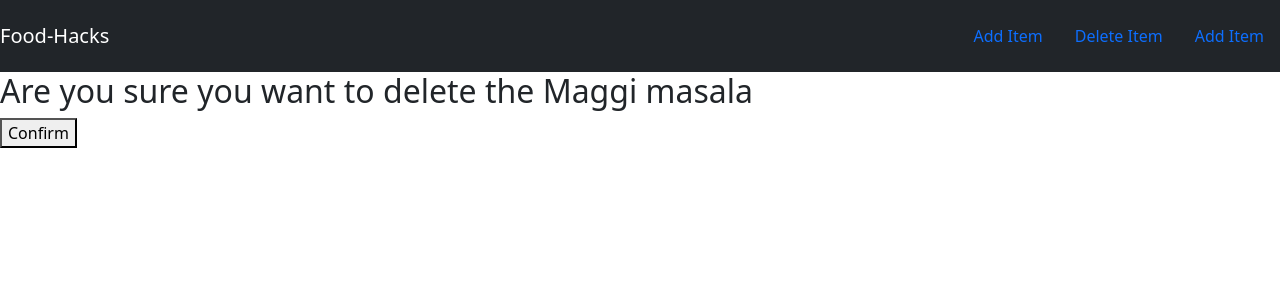
After one commit to gunjan1831/Food-Hacks, a Django app: page /delete/3/ in a window 1280 px wide. The commit adds this page. Shown: the top 300 px of the page. Run offline with Django 3.2, Linux system fonts and the light colour scheme; data comes from the database, SQL or seed files in the repository; both versions use the stored data as it was after the commit.

Commit message:
edit,add,delete functions

```diff
--- a/Foods/Foods/urls.py
+++ b/Foods/Foods/urls.py
@@ -23,4 +23,8 @@
     path('food/',views.index,name='index'),
     path('<int:item_id>/',views.detail,name='detail'),
     path('add',views.create_item,name='create_item'),
+    #edit
+    path('update/<int:id>/',views.update_item,name='update_item'),
+    #delete
+    path('delete/<int:id>/',views.delete_item,name='delete_item'),
 ]
--- a/Foods/Info/templates/Info/base.html
+++ b/Foods/Info/templates/Info/base.html
@@ -15,7 +15,7 @@
 
    <div class="navbar">
       <a class="nav-item nav-link" href="{% url 'create_item' %}">Add Item</a>
-      <a class="nav-item nav-link" href="#">Add Item</a>
+      <a class="nav-item nav-link" href="{% url 'index' %}">Delete Item</a>
       <a class="nav-item nav-link" href="#">Add Item</a>
 
    </div>
--- a/Foods/Info/templates/Info/detail.html
+++ b/Foods/Info/templates/Info/detail.html
@@ -10,6 +10,8 @@
             <h1>{{ item.item_name }}</h1>
             <h6>{{ item.item_desc}}</h6>
             <h2>{{ item.item_calories}}</h2>
+
+            <a href="{% url 'delete_item' item.id %}" class="btn btn-success">Delete</a>
         </div>
     </div>
 </div>
--- /dev/null
+++ b/Foods/Info/templates/Info/item-delete.html
@@ -0,0 +1,12 @@
+{% extends 'Info/base.html' %}
+
+{% block body %}
+
+<form method="POST">
+    {% csrf_token %}
+    <h2> Are you sure you want to delete the {{ item.item_name }}</h2>
+    <button type="submit">Confirm</button>
+
+</form>
+
+{% endblock %}
--- a/Foods/Info/views.py
+++ b/Foods/Info/views.py
@@ -28,3 +28,21 @@
         form.save()
         return redirect('index')
     return render(request,'Info/item-form.html',{'form':form})
+
+def update_item(request,id):
+    item=Item.objects.get(id=id)
+    form=ItemForm(request.POST or None,instance=item)
+
+    if form.is_valid():
+        form.save()
+        return redirect('index')
+    return render(request,'Info/item-form.html',{'form':form,'item':item})
+
+def delete_item(request,id):
+
+    item=Item.objects.get(id=id)
+
+    if request.method=='POST':
+        item.delete()
+        return redirect ('index')
+    return render(request,'Info/item-delete.html',{'item':item})
```
Also changed, not shown: Foods/db.sqlite3.
